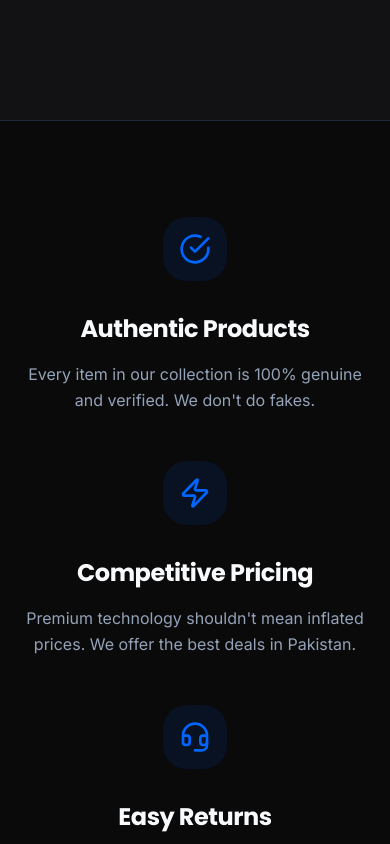
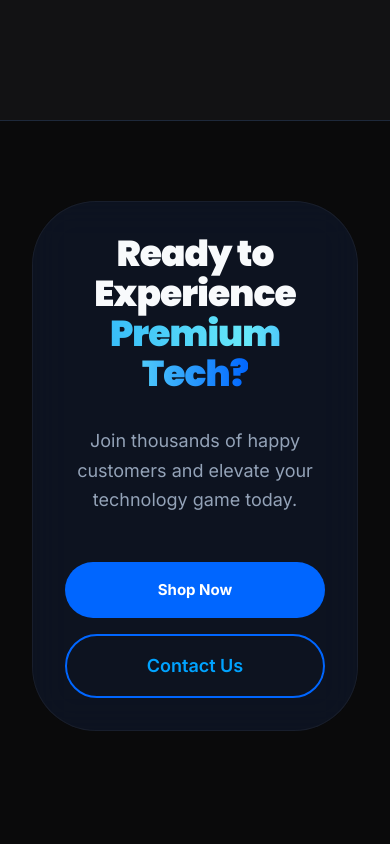
Before and after one commit to abdullahattar054-lgtm/tech-pk-frontend, a React (Vite) app: page /about in a window 390 px wide. Shown: the part 5420-6264 px from the top of the page. Built offline with nearby package versions, Linux system fonts and the light colour scheme.

Commit message:
chore: remove features section from Story page

```diff
--- a/src/pages/AboutPage.jsx
+++ b/src/pages/AboutPage.jsx
@@ -185,26 +185,7 @@ const AboutPage = () => {
                 </div>
             </section>
 
-            {/* Why Choose Us Section */}
-            <section className="py-32 section-padding relative overflow-hidden">
-                <div className="container-custom">
-                    <div className="grid grid-cols-1 lg:grid-cols-3 gap-12">
-                        {[
-                            { title: "Authentic Products", icon: CheckCircle, desc: "Every item in our collection is 100% genuine and verified. We don't do fakes." },
-                            { title: "Competitive Pricing", icon: Zap, desc: "Premium technology shouldn't mean inflated prices. We offer the best deals in Pakistan." },
-                            { title: "Easy Returns", icon: Headset, desc: "Not happy with your purchase? Enjoy a 30-day hassle-free return policy." }
-                        ].map((item, i) => (
-                            <div key={i} className="text-center lg:text-left" data-aos="fade-up" data-aos-delay={i * 200}>
-                                <div className="w-16 h-16 bg-primary/10 rounded-3xl flex items-center justify-center mb-8 mx-auto lg:ml-0 text-primary">
-                                    <item.icon size={32} />
-                                </div>
-                                <h4 className="text-2xl font-bold mb-4">{item.title}</h4>
-                                <p className="text-muted-foreground leading-relaxed">{item.desc}</p>
-                            </div>
-                        ))}
-                    </div>
-                </div>
-            </section>
+            {/* Values that Drive Us section ends above */}
 
             {/* CTA Section */}
             <section className="py-20 mb-32 px-4 relative z-10">
@@ -231,9 +212,4 @@ const AboutPage = () => {
     );
 };
 
-// CheckCircle placeholder as it was missing from imports
-const CheckCircle = ({ size = 24 }) => (
-    <svg width={size} height={size} viewBox="0 0 24 24" fill="none" stroke="currentColor" strokeWidth="2" strokeLinecap="round" strokeLinejoin="round"><path d="M22 11.08V12a10 10 0 1 1-5.93-9.14" /><polyline points="22 4 12 14.01 9 11.01" /></svg>
-);
-
 export default AboutPage;
```
